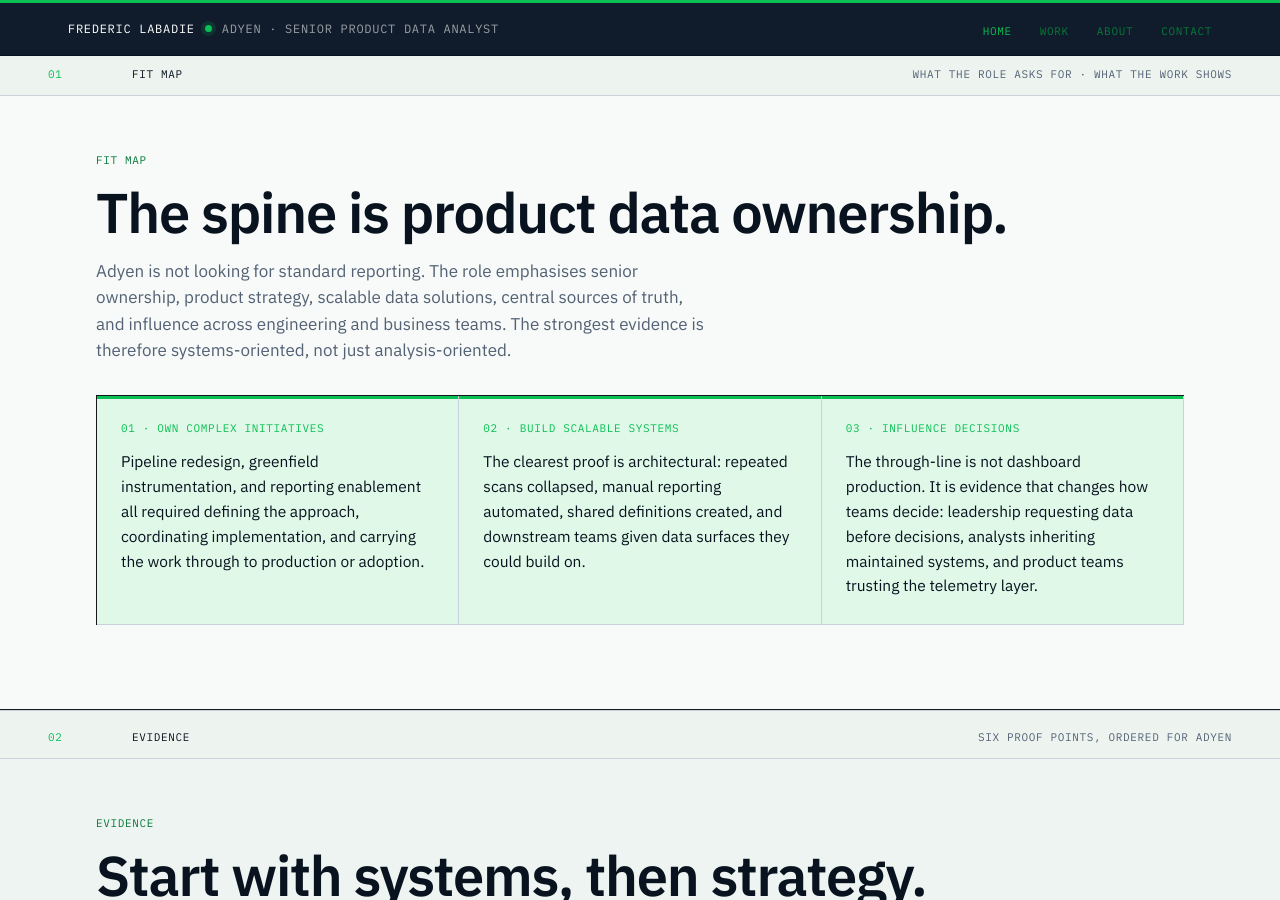
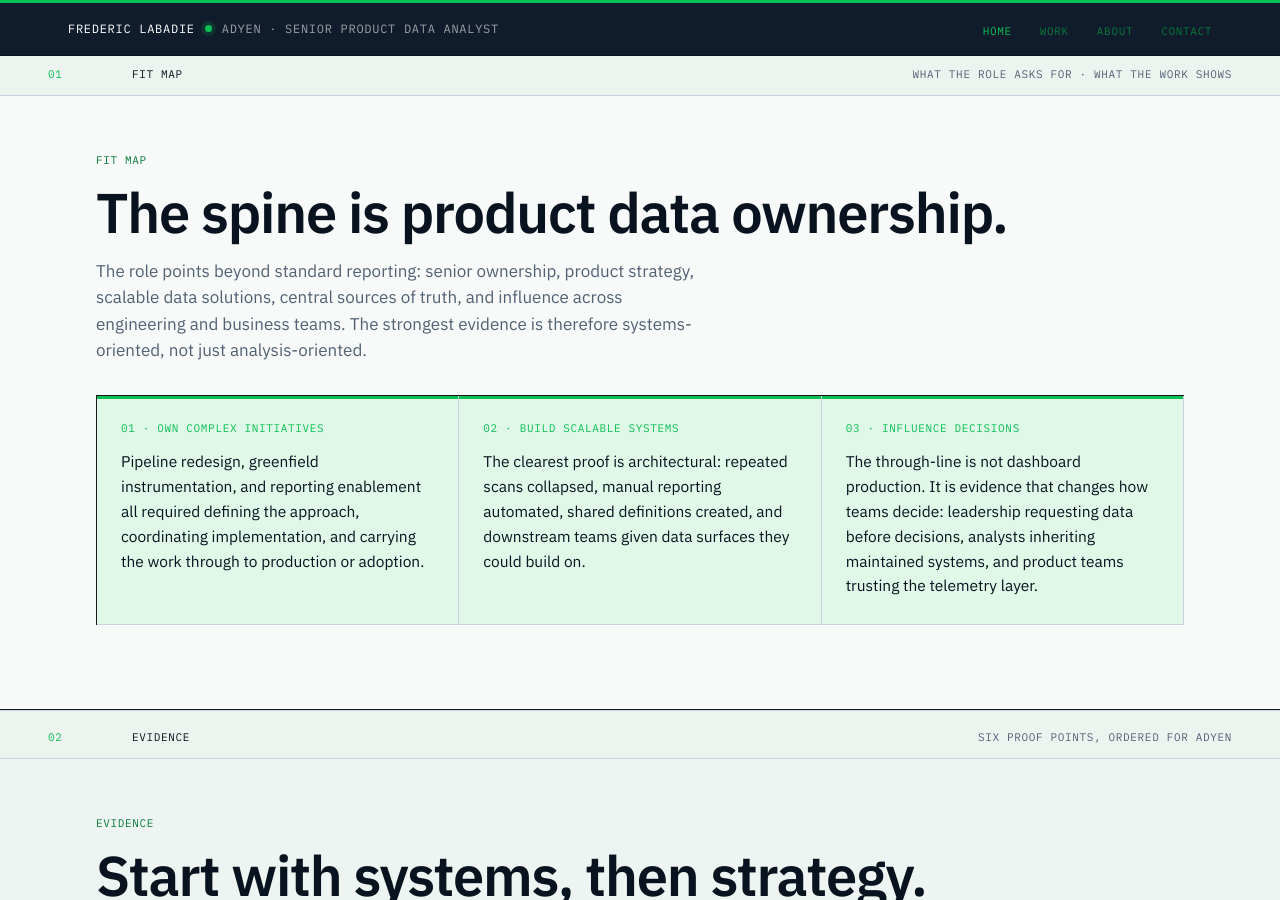
Before and after one commit to fredericlabadie/fredericlabadie.github.io, a Jekyll site: the page built from adyen/index.html, in a window 1280 px wide and 900 px high, scrolled down 811 px. Built offline with Jekyll 4.4.1, drawn with Linux system fonts in a browser that asks for light colours; comment, search, counter and statistics services are not loaded.

Commit message:
Refine Adyen homepage QA copy

```diff
--- a/adyen/index.html
+++ b/adyen/index.html
@@ -40,7 +40,7 @@ robots: "noindex, nofollow"
       <div class="container">
         <p class="section-eyebrow">Fit map</p>
         <h2 class="section-heading">The spine is product data ownership.</h2>
-        <p class="section-sub">Adyen is not looking for standard reporting. The role emphasises senior ownership, product strategy, scalable data solutions, central sources of truth, and influence across engineering and business teams. The strongest evidence is therefore systems-oriented, not just analysis-oriented.</p>
+        <p class="section-sub">The role points beyond standard reporting: senior ownership, product strategy, scalable data solutions, central sources of truth, and influence across engineering and business teams. The strongest evidence is therefore systems-oriented, not just analysis-oriented.</p>
 
         <div class="card-row card-row-3">
           <div class="card accent">
```
